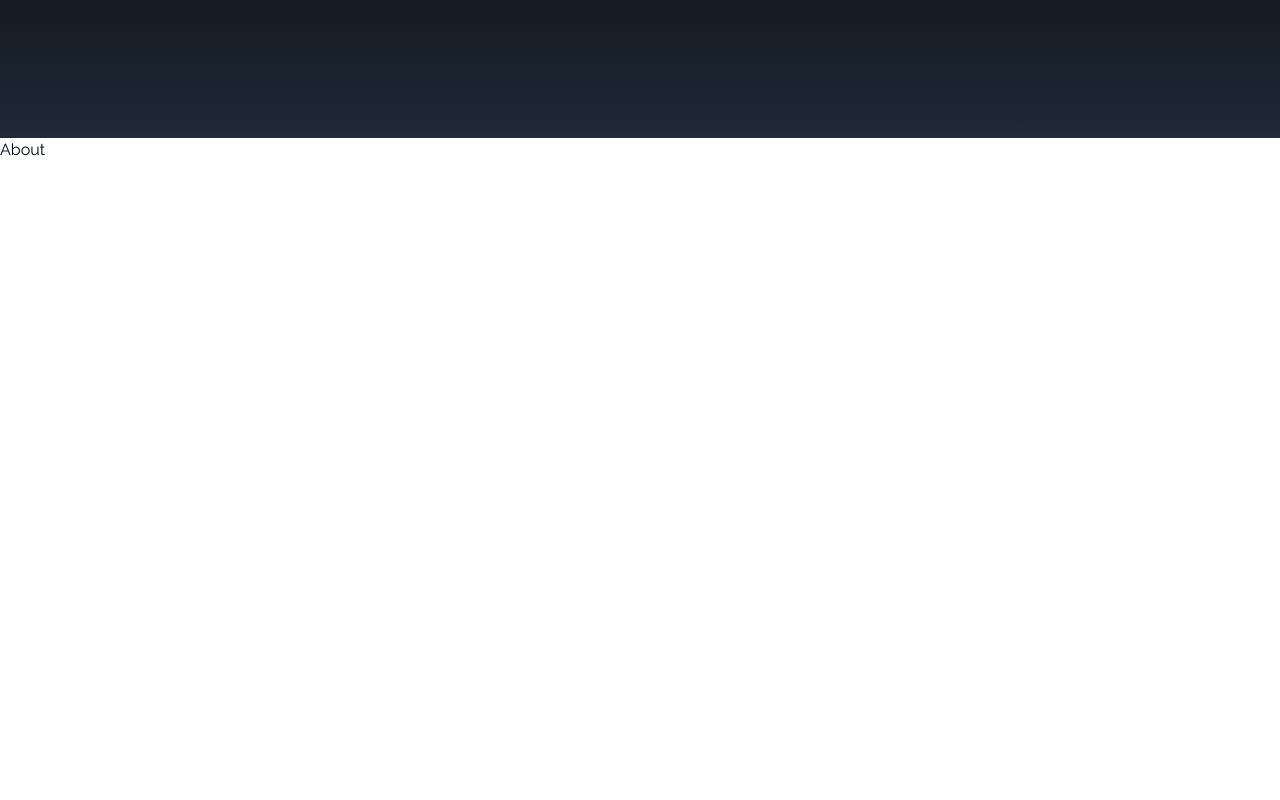
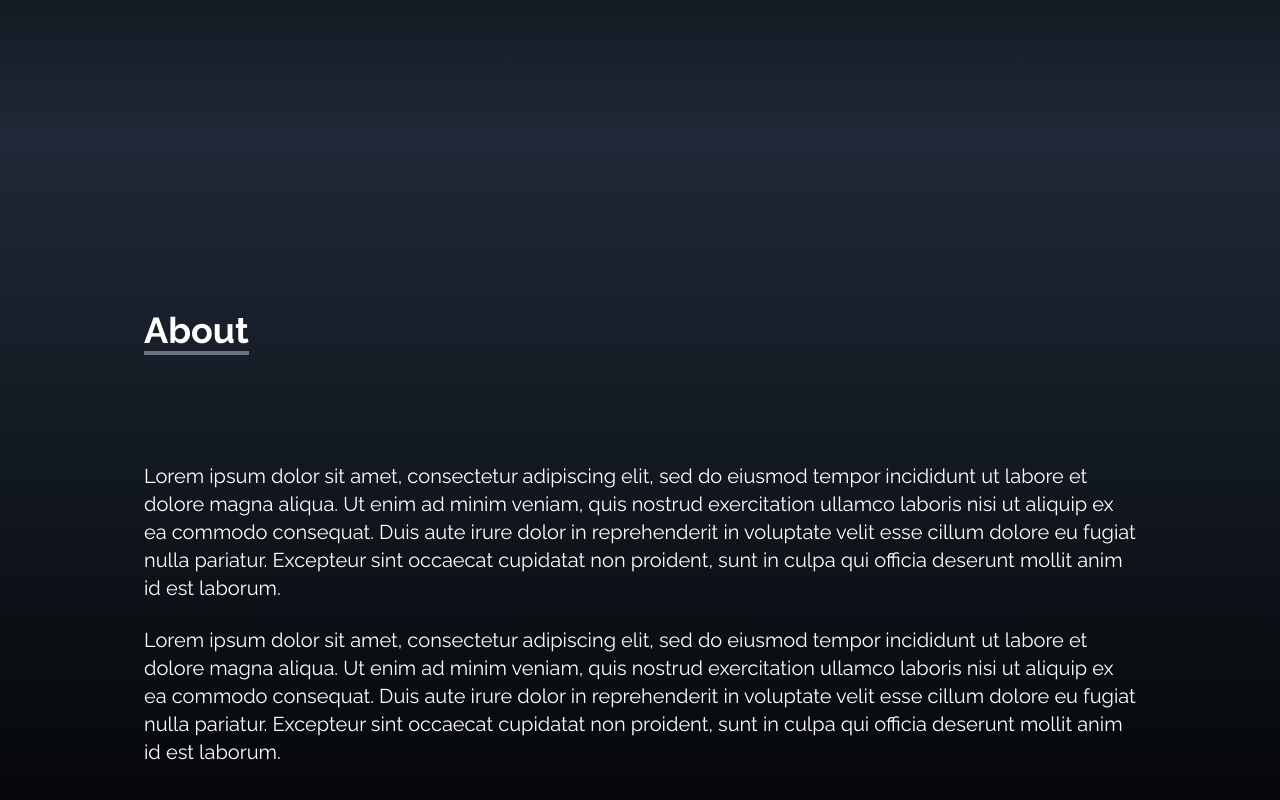
Before and after one commit to xancia/Portfolio, a React (Vite) app: page / in a window 1280 px wide. Shown: the part 662-1462 px from the top of the page. Before the commit the page ends 824 px from the top, so only its background shows below. Built offline with nearby package versions, Linux system fonts and the light colour scheme.

Commit message:
finished template for about page

```diff
--- a/src/components/About.tsx
+++ b/src/components/About.tsx
@@ -2,7 +2,25 @@
 
 const About = () => {
   return (
-    <div>About</div>
+    <div name="about" className="w-full h-screen bg-gradient-to-b from-gray-800 to-black text-white">
+        <div className="max-w-screen-lg p-4 mx-auto flex flex-col justify-center w-full h-full">
+            <div className="pb-8">
+                <p className="text-4xl font-bold inline border-b-4 border-gray-500">
+                    About
+                </p>
+            </div>
+
+            <p className="text-xl mt-20">
+            Lorem ipsum dolor sit amet, consectetur adipiscing elit, sed do eiusmod tempor incididunt ut labore et dolore magna aliqua. Ut enim ad minim veniam, quis nostrud exercitation ullamco laboris nisi ut aliquip ex ea commodo consequat. Duis aute irure dolor in reprehenderit in voluptate velit esse cillum dolore eu fugiat nulla pariatur. Excepteur sint occaecat cupidatat non proident, sunt in culpa qui officia deserunt mollit anim id est laborum.
+            </p>
+
+            <br />
+
+            <p className="text-xl">
+            Lorem ipsum dolor sit amet, consectetur adipiscing elit, sed do eiusmod tempor incididunt ut labore et dolore magna aliqua. Ut enim ad minim veniam, quis nostrud exercitation ullamco laboris nisi ut aliquip ex ea commodo consequat. Duis aute irure dolor in reprehenderit in voluptate velit esse cillum dolore eu fugiat nulla pariatur. Excepteur sint occaecat cupidatat non proident, sunt in culpa qui officia deserunt mollit anim id est laborum.
+            </p>
+        </div>
+    </div>
   )
 }
 
```
